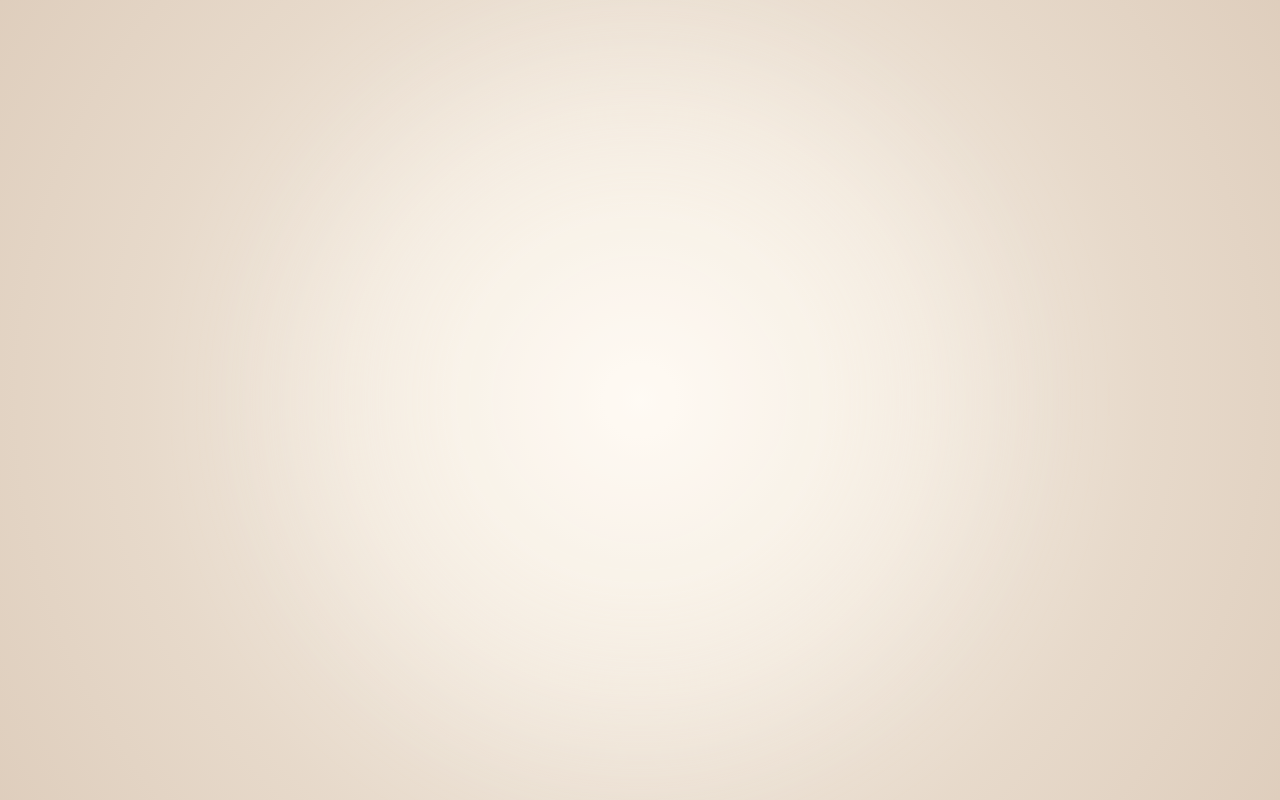
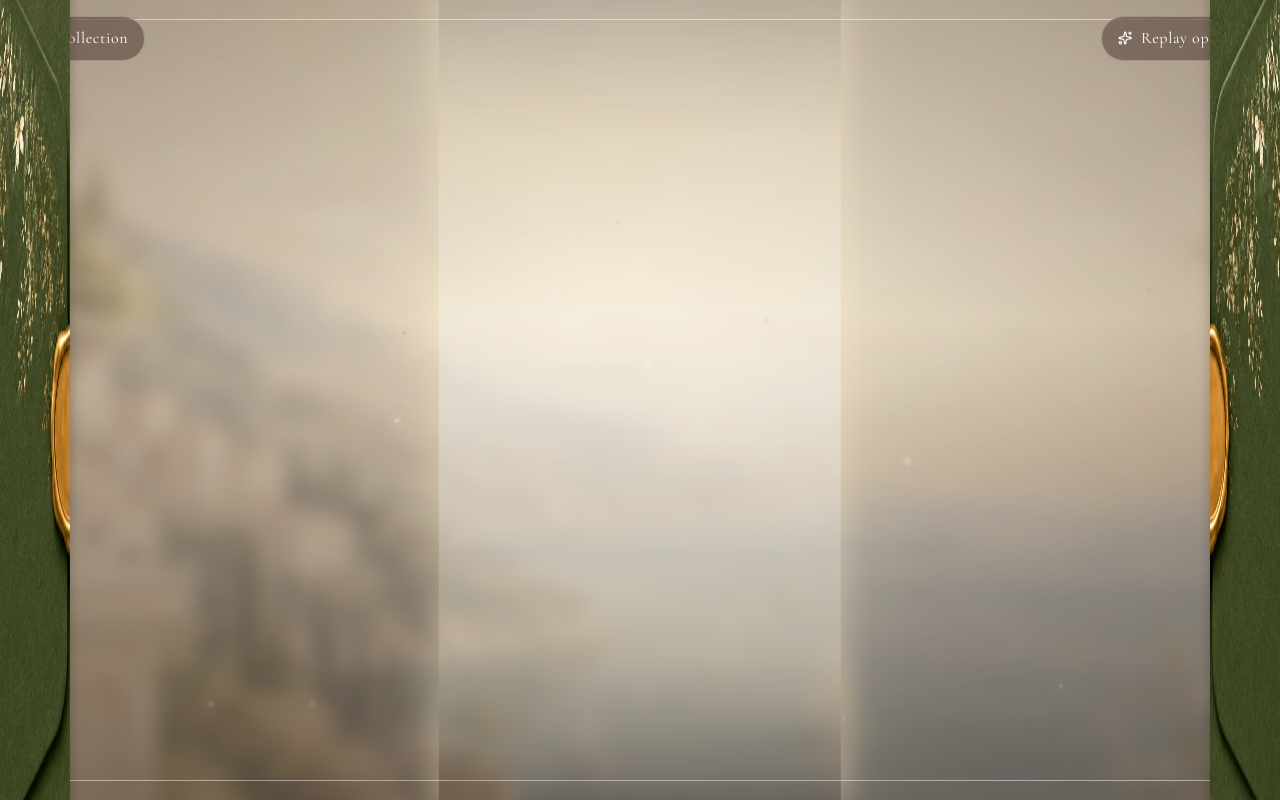
Before and after one commit to Ir-faan/Event-Invitation, a Next.js app: page /templates/coastal-reverie in a window 1280 px wide. Both pictures are taken after a click on the button "Replay opening". Shown: the top 800 px of the page. Built offline with nearby package versions, Linux system fonts and the light colour scheme; a web font is replaced by a local one.

Commit message:
feat: redesign invitation envelope reveal

```diff
--- a/app/templates/coastal-reverie/coastal-reverie.module.css
+++ b/app/templates/coastal-reverie/coastal-reverie.module.css
@@ -29,36 +29,39 @@
 .invitation h1, .invitation h2, .invitation h3, .invitation p { margin-top: 0; }
 .invitation section { scroll-margin-top: 0; }
 
-.envelopeIntro { --envelope-width: min(100vw, 66.667svh); position: fixed; z-index: 1000; inset: 0; overflow: hidden; perspective: 1400px; background: #e9dfd3; transition: opacity .55s ease, visibility .55s, background .5s ease; }
-.envelopeIntro::before { content: ""; position: absolute; z-index: 0; inset: 0; background: radial-gradient(circle at 50% 50%, rgba(255,253,248,.96), rgba(218,200,181,.55) 66%, rgba(177,144,114,.35)); transition: opacity .45s ease; }
+.envelopeIntro { position: fixed; z-index: 1000; inset: 0; overflow: hidden; isolation: isolate; perspective: 1800px; background: #26371d; transition: opacity .7s ease, visibility .7s, background 1.15s ease; }
+.envelopeIntro::before { content: ""; position: absolute; z-index: 0; inset: 0; background: radial-gradient(circle at 50% 48%, rgba(110,126,78,.16), transparent 42%), linear-gradient(90deg, rgba(8,17,7,.28), transparent 14%, transparent 86%, rgba(8,17,7,.28)); pointer-events: none; transition: opacity 1.2s ease; }
 .envelopeIntro.gone { opacity: 0; visibility: hidden; pointer-events: none; background: transparent; }
-.openingFlash { position: absolute; z-index: 20; inset: -20%; pointer-events: none; opacity: 0; transform: scale(.04); border-radius: 50%; background: radial-gradient(circle, #fff 0 38%, #fff9ef 58%, rgba(244,221,195,.88) 70%, transparent 76%); }
-.envelopeGlow { position: absolute; z-index: 1; left: 50%; top: 50%; width: min(72svh, 105vw); aspect-ratio: 1; border-radius: 50%; background: rgba(255,249,238,.8); filter: blur(64px); transform: translate(-50%,-50%); animation: glowBreathe 2.8s ease-in-out infinite; transition: opacity .6s ease; }
-.envelopePanel { position: absolute; z-index: 3; top: 0; bottom: 0; width: calc(var(--envelope-width) / 2); overflow: hidden; backface-visibility: hidden; box-shadow: 0 0 3rem rgba(82,57,38,.12); transition: transform 1.65s cubic-bezier(.72,.02,.18,1), filter 1.1s ease; will-change: transform; }
-.envelopePanel img { position: absolute; top: 0; width: var(--envelope-width); max-width: none; height: 100%; object-fit: fill; filter: saturate(.92) contrast(1.015); }
-.envelopePanelLeft { left: calc(50% - (var(--envelope-width) / 2)); transform-origin: left center; }
+.openingFlash { position: absolute; z-index: 20; inset: -32%; pointer-events: none; opacity: 0; transform: scale(.12); border-radius: 50%; background: radial-gradient(circle, #fff 0 22%, #fffdf8 38%, rgba(255,238,205,.92) 58%, rgba(235,205,155,.28) 72%, transparent 78%); filter: blur(2px); }
+.envelopeLight { position: absolute; z-index: 2; left: 50%; top: 0; bottom: 0; width: .2rem; opacity: 0; transform: translateX(-50%) scaleY(.08); background: linear-gradient(180deg, transparent, rgba(255,244,217,.9) 18%, #fff 50%, rgba(255,244,217,.9) 82%, transparent); box-shadow: 0 0 1.5rem .5rem rgba(255,239,200,.72), 0 0 5rem 1.2rem rgba(255,246,224,.35); pointer-events: none; will-change: transform, opacity, width; }
+.envelopePanel { position: absolute; z-index: 3; top: 0; bottom: 0; width: 50.05%; overflow: hidden; backface-visibility: hidden; transform-style: preserve-3d; box-shadow: 0 0 2.5rem rgba(4,12,4,.26); will-change: transform, opacity, filter; }
+.envelopePanel picture { display: contents; }
+.envelopePanel img { position: absolute; top: 0; width: 200%; max-width: none; height: 100%; object-fit: cover; filter: saturate(.92) contrast(1.025) brightness(.98); }
+.envelopePanelLeft { left: 0; transform-origin: left center; }
 .envelopePanelLeft img { left: 0; }
-.envelopePanelRight { right: calc(50% - (var(--envelope-width) / 2)); transform-origin: right center; }
+.envelopePanelRight { right: 0; transform-origin: right center; }
 .envelopePanelRight img { right: 0; }
-.envelopeSeam { position: absolute; z-index: 5; left: 50%; top: 0; bottom: 0; width: 1px; background: linear-gradient(180deg, transparent 3%, rgba(103,76,54,.22) 25%, rgba(103,76,54,.38) 50%, rgba(103,76,54,.22) 75%, transparent 97%); box-shadow: 0 0 .8rem rgba(78,54,36,.18); transition: opacity .35s ease; }
+.envelopeSeam { position: absolute; z-index: 5; left: 50%; top: 0; bottom: 0; width: 1px; transform: translateX(-50%); background: linear-gradient(180deg, transparent 3%, rgba(8,18,6,.28) 24%, rgba(8,18,6,.62) 50%, rgba(8,18,6,.28) 76%, transparent 97%); box-shadow: 0 0 .65rem rgba(2,8,2,.35); transition: opacity .45s ease; }
 .envelopeTrigger { position: absolute; z-index: 7; left: 50%; top: 50%; width: clamp(6.5rem, 15svh, 9rem); aspect-ratio: 1; transform: translate(-50%,-50%); border: 0; border-radius: 50%; background: transparent; cursor: pointer; }
 .envelopeTrigger::after { content: ""; position: absolute; inset: 8%; border: 1px solid rgba(255,244,222,.35); border-radius: 50%; opacity: 0; transform: scale(.8); transition: opacity .3s, transform .3s; }
 .envelopeTrigger:hover::after, .envelopeTrigger:focus-visible::after { opacity: 1; transform: scale(1.08); }
-.envelopeTrigger:focus-visible { outline: 2px solid rgba(91,57,33,.78); outline-offset: .4rem; }
+.envelopeTrigger:focus-visible { outline: 2px solid rgba(247,216,154,.88); outline-offset: .4rem; }
 .envelopeTrigger span { position: absolute; width: 1px; height: 1px; padding: 0; margin: -1px; overflow: hidden; clip: rect(0,0,0,0); white-space: nowrap; border: 0; }
 .sealed .envelopePanel { animation: envelopeSettle 1.15s cubic-bezier(.2,.8,.2,1) both; }
 .sealed .envelopeTrigger { animation: sealPulse 1.8s ease-in-out infinite; }
-.opening { background: #f7efe5; }
-.opening .envelopeGlow, .opening .envelopeSeam, .opening .envelopeTrigger { opacity: 0; pointer-events: none; }
-.opening .envelopePanelLeft { animation: envelopeLeftOpen 1.7s cubic-bezier(.72,.02,.18,1) forwards; }
-.opening .envelopePanelRight { animation: envelopeRightOpen 1.7s cubic-bezier(.72,.02,.18,1) forwards; }
-.flash { background: #fffaf4; }
-.flash::before { opacity: 0; }
-.flash .envelopePanelLeft, .gone .envelopePanelLeft { transform: translate3d(-110vw,0,0) rotateY(16deg); opacity: 0; visibility: hidden; }
-.flash .envelopePanelRight, .gone .envelopePanelRight { transform: translate3d(110vw,0,0) rotateY(-16deg); opacity: 0; visibility: hidden; }
-.flash .envelopeGlow, .flash .envelopeSeam, .flash .envelopeTrigger, .gone .envelopeGlow, .gone .envelopeSeam, .gone .envelopeTrigger { opacity: 0; pointer-events: none; }
-.flash .openingFlash { animation: invitationFlash .72s cubic-bezier(.2,.72,.2,1) both; }
-.gone .openingFlash { opacity: 1; transform: scale(2.4); }
+.opening { background: rgba(38,55,29,0); }
+.opening::before, .flash::before { opacity: 0; }
+.opening .envelopeSeam, .opening .envelopeTrigger { opacity: 0; pointer-events: none; }
+.opening .envelopeTrigger { transform: translate(-50%,-50%) scale(.74); }
+.opening .envelopeLight { animation: envelopeLightOpen 2.05s cubic-bezier(.22,.7,.16,1) forwards; }
+.opening .envelopePanelLeft { animation: envelopeLeftOpen 2.05s cubic-bezier(.72,.02,.18,1) forwards; }
+.opening .envelopePanelRight { animation: envelopeRightOpen 2.05s cubic-bezier(.72,.02,.18,1) forwards; }
+.flash { background: transparent; pointer-events: none; }
+.flash .envelopePanelLeft, .gone .envelopePanelLeft { transform: translate3d(-18%,0,0) rotateY(-82deg); opacity: 0; visibility: hidden; }
+.flash .envelopePanelRight, .gone .envelopePanelRight { transform: translate3d(18%,0,0) rotateY(82deg); opacity: 0; visibility: hidden; }
+.flash .envelopeLight, .flash .envelopeSeam, .flash .envelopeTrigger, .gone .envelopeLight, .gone .envelopeSeam, .gone .envelopeTrigger { opacity: 0; pointer-events: none; }
+.flash .openingFlash { animation: invitationFlash 1.05s cubic-bezier(.2,.72,.2,1) both; }
+.gone .openingFlash { opacity: 0; transform: scale(2.2); }
 
 .backButton, .replayButton { position: fixed; z-index: 50; top: 1rem; display: inline-flex; align-items: center; gap: .55rem; min-height: 2.8rem; padding: 0 1rem; border: 1px solid rgba(255,255,255,.28); border-radius: 999px; color: white; background: rgba(63,45,34,.46); backdrop-filter: blur(14px); font: 600 .72rem var(--sans); letter-spacing: .04em; transition: transform .25s, background .25s; }
 .backButton { left: 1rem; text-decoration: none; }
@@ -71,9 +74,11 @@
 .pageSparkles span:nth-child(4n + 2) { color: rgba(193,143,113,.46); font-size: .9rem; }
 
 .hero { position: relative; min-height: 100svh; display: grid; place-items: center; overflow: hidden; color: white; text-align: center; }
-.heroImage { position: absolute; inset: -4%; overflow: hidden; }
+.heroImage { position: absolute; inset: -4%; overflow: hidden; opacity: .64; transform: scale(1.035); filter: blur(10px); transition: opacity 1.35s ease, transform 1.55s cubic-bezier(.2,.72,.2,1), filter 1.25s ease; }
+.invitationReady .heroImage { opacity: 1; transform: none; filter: blur(0); }
 .heroImage img { width: 100%; height: 100%; object-fit: cover; filter: sepia(.16) saturate(.84); animation: heroCinema 18s ease-in-out infinite alternate; }
-.heroVeil { position: absolute; inset: 0; background: linear-gradient(180deg, rgba(58,41,29,.32), rgba(92,66,46,.08) 40%, rgba(48,34,25,.72)), radial-gradient(circle at 50% 45%, transparent 10%, rgba(63,44,31,.38) 90%); }
+.heroVeil { position: absolute; inset: 0; opacity: .76; background: linear-gradient(180deg, rgba(58,41,29,.32), rgba(92,66,46,.08) 40%, rgba(48,34,25,.72)), radial-gradient(circle at 50% 45%, transparent 10%, rgba(63,44,31,.38) 90%); transition: opacity 1.4s ease; }
+.invitationReady .heroVeil { opacity: 1; }
 .heroVeil::after { content: ""; position: absolute; inset: 1.2rem; border: 1px solid rgba(255,255,255,.5); pointer-events: none; }
 .heroCopy { position: relative; z-index: 4; width: min(60rem, 90vw); padding: 7rem 1rem 5rem; opacity: 0; transform: translateY(2.5rem); text-shadow: 0 .25rem 1.2rem rgba(48,33,23,.48); }
 .invitationReady .heroCopy { animation: heroCopyIn 1.5s .12s both; }
@@ -87,7 +92,8 @@
 .heroRule span, .heartRule span { width: 4rem; height: 1px; background: currentColor; opacity: .65; }
 .heroRule svg, .heartRule svg { width: 1rem; fill: currentColor; }
 .heroDate { margin: 0; text-transform: uppercase; letter-spacing: .34em; font: 600 clamp(.65rem, 1vw, .84rem) var(--sans); }
-.scrollInvitation { position: absolute; z-index: 5; bottom: 2.1rem; display: flex; flex-direction: column; align-items: center; gap: .5rem; color: rgba(255,255,255,.85); text-decoration: none; text-transform: uppercase; letter-spacing: .25em; font: 500 .58rem var(--sans); }
+.scrollInvitation { position: absolute; z-index: 5; bottom: 2.1rem; display: flex; flex-direction: column; align-items: center; gap: .5rem; color: rgba(255,255,255,.85); text-decoration: none; text-transform: uppercase; letter-spacing: .25em; font: 500 .58rem var(--sans); opacity: 0; transform: translateY(1rem); }
+.invitationReady .scrollInvitation { animation: scrollInvitationIn 1s .75s both; }
 .scrollInvitation svg { width: 1rem; animation: arrowFloat 1.8s ease-in-out infinite; }
 .petals { position: absolute; z-index: 3; inset: 0; overflow: hidden; pointer-events: none; }
 .petals span { position: absolute; left: var(--x); top: -2rem; color: rgba(255,237,203,.76); font-size: .8rem; text-shadow: 0 0 .8rem rgba(255,245,225,.5); animation: petalFall var(--duration) linear var(--delay) infinite; }
@@ -221,14 +227,15 @@
 .programmeItem:nth-child(even)[data-wedding-reveal] { transform: translateY(-2.8rem); }
 .sectionTitle[data-visible="true"], .lightTitle[data-visible="true"], .programmeTitle[data-visible="true"], .storyChapter[data-visible="true"], .eventCard[data-visible="true"], .memoryCard[data-visible="true"], .programmeItem[data-visible="true"] { transform: none; }
 
-@keyframes envelopeSettle { from { opacity: 0; transform: scale(1.035); } to { opacity: 1; transform: none; } }
-@keyframes envelopeLeftOpen { from { transform: translate3d(0,0,0) rotateY(0); filter: brightness(1); } to { transform: translate3d(-110vw,0,0) rotateY(16deg); filter: brightness(1.08); } }
-@keyframes envelopeRightOpen { from { transform: translate3d(0,0,0) rotateY(0); filter: brightness(1); } to { transform: translate3d(110vw,0,0) rotateY(-16deg); filter: brightness(1.08); } }
-@keyframes invitationFlash { 0% { opacity: 0; transform: scale(.04); } 38% { opacity: 1; transform: scale(.9); } 72% { opacity: 1; transform: scale(1.7); } 100% { opacity: 1; transform: scale(2.4); } }
-@keyframes glowBreathe { 0%,100% { transform: translate(-50%,-50%) scale(1); opacity: .72; } 50% { transform: translate(-50%,-50%) scale(1.14); opacity: .42; } }
-@keyframes sealPulse { 50% { transform: translate(-50%,-50%) scale(1.055); filter: drop-shadow(0 0 1.1rem rgba(182,126,73,.22)); } }
+@keyframes envelopeSettle { from { opacity: 0; transform: scale(1.018); filter: brightness(.72); } to { opacity: 1; transform: none; filter: brightness(1); } }
+@keyframes envelopeLeftOpen { 0%, 12% { transform: translate3d(0,0,0) rotateY(0); filter: brightness(1); } 38% { transform: translate3d(-1.5%,0,0) rotateY(-18deg); filter: brightness(1.05); } 74% { transform: translate3d(-8%,0,0) rotateY(-62deg); filter: brightness(1.12); } 100% { transform: translate3d(-18%,0,0) rotateY(-82deg); filter: brightness(1.18); } }
+@keyframes envelopeRightOpen { 0%, 12% { transform: translate3d(0,0,0) rotateY(0); filter: brightness(1); } 38% { transform: translate3d(1.5%,0,0) rotateY(18deg); filter: brightness(1.05); } 74% { transform: translate3d(8%,0,0) rotateY(62deg); filter: brightness(1.12); } 100% { transform: translate3d(18%,0,0) rotateY(82deg); filter: brightness(1.18); } }
+@keyframes envelopeLightOpen { 0%, 14% { width: .15rem; opacity: 0; transform: translateX(-50%) scaleY(.08); } 34% { width: .35rem; opacity: .9; transform: translateX(-50%) scaleY(.48); } 68% { width: 8vw; opacity: .75; transform: translateX(-50%) scaleY(1); } 100% { width: 42vw; opacity: .28; transform: translateX(-50%) scaleY(1); } }
+@keyframes invitationFlash { 0% { opacity: 0; transform: scale(.12); } 34% { opacity: .96; transform: scale(.9); } 58% { opacity: .88; transform: scale(1.45); } 100% { opacity: 0; transform: scale(2.2); } }
+@keyframes sealPulse { 50% { transform: translate(-50%,-50%) scale(1.045); filter: drop-shadow(0 0 1.1rem rgba(220,171,82,.3)); } }
 @keyframes heroCinema { from { transform: scale(1.06) translate3d(-1%,0,0); } to { transform: scale(1.16) translate3d(1.5%,-1%,0); } }
 @keyframes heroCopyIn { from { opacity: 0; transform: translateY(2.5rem); } to { opacity: 1; transform: none; } }
+@keyframes scrollInvitationIn { from { opacity: 0; transform: translateY(1rem); } to { opacity: 1; transform: none; } }
 @keyframes arrowFloat { 50% { transform: translateY(.45rem); } }
 @keyframes petalFall { 0% { transform: translate3d(0,-5vh,0) rotate(0) scale(.7); opacity: 0; } 10% { opacity: 1; } 45% { transform: translate3d(3.5rem,48vh,0) rotate(140deg) scale(1); } 72% { transform: translate3d(-2rem,78vh,0) rotate(230deg) scale(.82); } 100% { transform: translate3d(5rem,110vh,0) rotate(340deg) scale(.7); opacity: 0; } }
 @keyframes portalTurn { 0%,100% { transform: rotateY(-12deg) rotateZ(-2deg); } 50% { transform: rotateY(14deg) rotateZ(2deg) scale(1.04); } }
--- a/components/coastal-reverie-invitation.tsx
+++ b/components/coastal-reverie-invitation.tsx
@@ -129,15 +129,15 @@ export function CoastalReverieInvitation() {
 
   useEffect(() => {
     if (phase === "sealed") {
-      const timer = window.setTimeout(() => setPhase("opening"), 1_450);
+      const timer = window.setTimeout(() => setPhase("opening"), 1_350);
       return () => window.clearTimeout(timer);
     }
     if (phase === "opening") {
-      const timer = window.setTimeout(() => setPhase("flash"), 1_700);
+      const timer = window.setTimeout(() => setPhase("flash"), 2_050);
       return () => window.clearTimeout(timer);
     }
     if (phase === "flash") {
-      const timer = window.setTimeout(() => setPhase("gone"), 720);
+      const timer = window.setTimeout(() => setPhase("gone"), 1_050);
       return () => window.clearTimeout(timer);
     }
   }, [phase, replay]);
@@ -167,15 +167,21 @@ export function CoastalReverieInvitation() {
   };
 
   return (
-    <main className={`${styles.invitation} ${phase === "gone" ? styles.invitationReady : ""}`} id="invitation-top">
+    <main className={`${styles.invitation} ${phase === "flash" || phase === "gone" ? styles.invitationReady : ""}`} id="invitation-top">
       <div className={`${styles.envelopeIntro} ${phase === "sealed" ? styles.sealed : phase === "opening" ? styles.opening : phase === "flash" ? styles.flash : styles.gone}`} aria-hidden={phase === "gone"}>
         <div className={styles.openingFlash} aria-hidden="true" />
-        <div className={styles.envelopeGlow} aria-hidden="true" />
+        <div className={styles.envelopeLight} aria-hidden="true" />
         <div className={`${styles.envelopePanel} ${styles.envelopePanelLeft}`} aria-hidden="true">
-          <img src="/images/ornate-envelope.webp" alt="" />
+          <picture>
+            <source media="(max-width: 760px)" srcSet="/images/forest-envelope-mobile.webp" />
+            <img src="/images/forest-envelope-desktop.webp" alt="" />
+          </picture>
         </div>
         <div className={`${styles.envelopePanel} ${styles.envelopePanelRight}`} aria-hidden="true">
-          <img src="/images/ornate-envelope.webp" alt="" />
+          <picture>
+            <source media="(max-width: 760px)" srcSet="/images/forest-envelope-mobile.webp" />
+            <img src="/images/forest-envelope-desktop.webp" alt="" />
+          </picture>
         </div>
         <div className={styles.envelopeSeam} aria-hidden="true" />
         <button className={styles.envelopeTrigger} type="button" onClick={() => setPhase("opening")} aria-label="Open Salma and Sam's wedding invitation">
```
Also changed, not shown: public/images/forest-envelope-desktop.webp (added), public/images/forest-envelope-mobile.webp (added).
